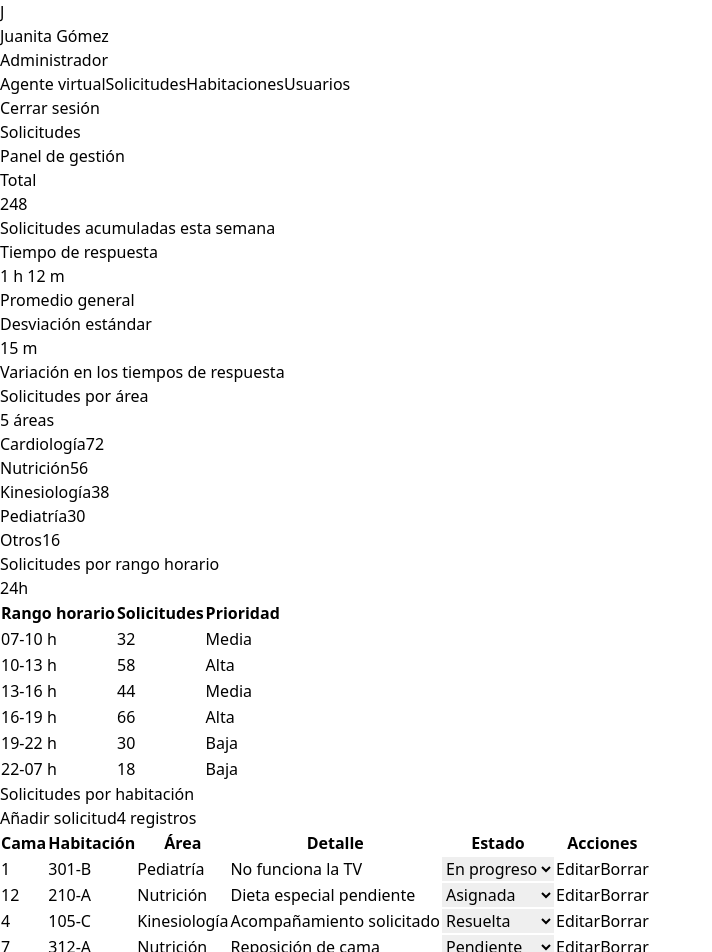
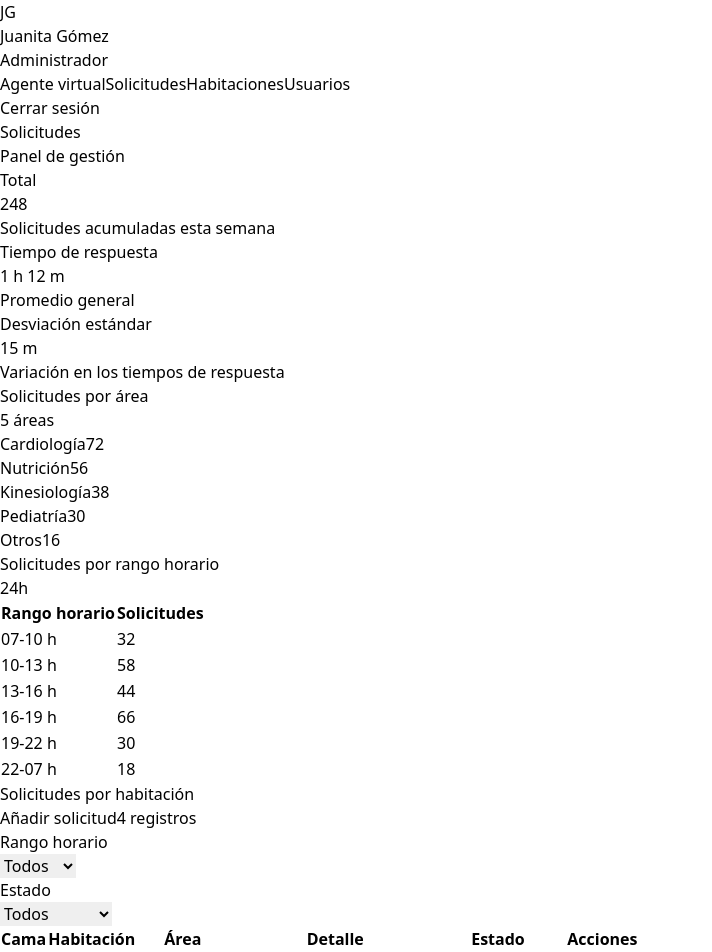
Before and after one commit to Grupo-2-Titulo/Front, a React (Vite) app: page /admin/solicitudes in a window 1280 px wide. Shown: the top 952 px of the page, without its empty margins (0-712 px from the left). Built offline with nearby package versions, Linux system fonts and the light colour scheme.

Commit message:
fix(Fix-some-incorrect-feats): delete some columns and add logic to profile image

```diff
--- a/src/pages/Admin.tsx
+++ b/src/pages/Admin.tsx
@@ -7,7 +7,22 @@ const navItems = [
   { label: 'Usuarios', to: '/admin/usuarios' },
 ]
 
+const ACTIVE_ADMIN = {
+  name: 'Juanita Gómez',
+  role: 'Administrador',
+}
+
+const getInitials = (name: string) =>
+  name
+    .split(' ')
+    .map(part => part.trim()[0])
+    .filter(Boolean)
+    .join('')
+    .slice(0, 2)
+    .toUpperCase()
+
 export default function Admin() {
+  const profileInitials = getInitials(ACTIVE_ADMIN.name)
   return (
     <div className="min-h-dvh bg-gradient-to-br from-purple-50 via-white to-white">
       <div className="mx-auto flex min-h-dvh max-w-6xl gap-6 px-4 py-10">
@@ -22,10 +37,10 @@ export default function Admin() {
             }
           >
             <div className="mx-auto grid h-16 w-16 place-items-center rounded-full bg-purple-600 text-3xl font-semibold text-white">
-              J
+              {profileInitials}
             </div>
-            <p className="mt-4 text-lg font-semibold text-gray-900">Juanita Gómez</p>
-            <p className="text-sm text-purple-500">Administrador</p>
+            <p className="mt-4 text-lg font-semibold text-gray-900">{ACTIVE_ADMIN.name}</p>
+            <p className="text-sm text-purple-500">{ACTIVE_ADMIN.role}</p>
           </NavLink>
 
           <div className="mt-6 border-t border-purple-100 pt-6">
--- a/src/pages/admin/AdminProfile.tsx
+++ b/src/pages/admin/AdminProfile.tsx
@@ -1,3 +1,8 @@
+const DEFAULT_PROFILE = {
+  name: 'Juanita Gómez',
+  email: 'juanita@ucchristus.cl',
+}
+
 export default function AdminProfile() {
   return (
     <div className="space-y-8">
@@ -14,7 +19,7 @@ export default function AdminProfile() {
           <input
             id="profile-name"
             type="text"
-            defaultValue="Juanita Gómez"
+            defaultValue={DEFAULT_PROFILE.name}
             className="mt-1 w-full rounded-2xl border border-purple-100 bg-white px-4 py-3 text-gray-900 placeholder:text-gray-400 focus:border-purple-400 focus:outline-none focus:ring-2 focus:ring-purple-100"
           />
         </div>
@@ -26,7 +31,7 @@ export default function AdminProfile() {
           <input
             id="profile-email"
             type="email"
-            defaultValue="juanita@ucchristus.cl"
+            defaultValue={DEFAULT_PROFILE.email}
             className="mt-1 w-full rounded-2xl border border-purple-100 bg-white px-4 py-3 text-gray-900 placeholder:text-gray-400 focus:border-purple-400 focus:outline-none focus:ring-2 focus:ring-purple-100"
           />
         </div>
@@ -41,18 +46,6 @@ export default function AdminProfile() {
             placeholder="••••••••"
             className="mt-1 w-full rounded-2xl border border-purple-100 bg-white px-4 py-3 text-gray-900 placeholder:text-gray-400 focus:border-purple-400 focus:outline-none focus:ring-2 focus:ring-purple-100"
           />
-        </div>
-
-        <div>
-          <label htmlFor="profile-image" className="block text-sm font-medium text-gray-700">
-            Imagen de perfil
-          </label>
-          <input
-            id="profile-image"
-            type="file"
-            className="mt-1 w-full rounded-2xl border border-dashed border-purple-200 bg-purple-50/40 px-4 py-3 text-sm text-gray-600 file:mr-4 file:rounded-2xl file:border-0 file:bg-purple-600 file:px-4 file:py-2 file:text-sm file:font-semibold file:text-white hover:border-purple-300"
-          />
-          <p className="mt-2 text-xs text-gray-500">Formatos aceptados: JPG, PNG (máx. 5MB)</p>
         </div>
 
         <div className="flex flex-wrap gap-3">
--- a/src/pages/admin/AdminRequests.tsx
+++ b/src/pages/admin/AdminRequests.tsx
@@ -42,11 +42,15 @@ const TIME_RANGES = [
 ]
 
 const STATUS_OPTIONS = ['Pendiente', 'Asignada', 'En progreso', 'Resuelta', 'Escalada']
+const ROOM_TIME_FILTERS = ['Todos', ...TIME_RANGES.map(range => range.range)]
+const STATUS_FILTERS = ['Todos', ...STATUS_OPTIONS]
 
 export default function AdminRequests() {
   const [requestList, setRequestList] = useState<Request[]>(INITIAL_REQUESTS)
   const [activeView, setActiveView] = useState<ManagementView>('none')
   const [selectedRequest, setSelectedRequest] = useState<Request | null>(null)
+  const [selectedTimeFilter, setSelectedTimeFilter] = useState<string>('Todos')
+  const [selectedStatusFilter, setSelectedStatusFilter] = useState<string>('Todos')
 
   const maxArea = Math.max(...AREA_DISTRIBUTION.map(item => item.count))
 
@@ -140,7 +144,6 @@ export default function AdminRequests() {
                 <tr>
                   <th className="px-4 py-3 text-left">Rango horario</th>
                   <th className="px-4 py-3 text-left">Solicitudes</th>
-                  <th className="px-4 py-3 text-left">Prioridad</th>
                 </tr>
               </thead>
               <tbody className="divide-y divide-purple-50 bg-white text-gray-700">
@@ -148,11 +151,6 @@ export default function AdminRequests() {
                   <tr key={range.range} className="hover:bg-purple-50/40">
                     <td className="px-4 py-3 font-semibold text-gray-900">{range.range}</td>
                     <td className="px-4 py-3">{range.count}</td>
-                    <td className="px-4 py-3">
-                      <span className="rounded-full bg-purple-50 px-3 py-1 text-xs font-semibold text-purple-600">
-                        {range.count > 50 ? 'Alta' : range.count > 30 ? 'Media' : 'Baja'}
-                      </span>
-                    </td>
                   </tr>
                 ))}
               </tbody>
@@ -177,6 +175,38 @@ export default function AdminRequests() {
             <span className="rounded-full bg-purple-100 px-3 py-1 text-xs font-semibold text-purple-700">
               {requestList.length} registros
             </span>
+          </div>
+        </div>
+
+        <div className="mt-6 grid gap-4 lg:grid-cols-2">
+          <div>
+            <p className="text-xs uppercase tracking-[0.4em] text-purple-400">Rango horario</p>
+            <select
+              value={selectedTimeFilter}
+              onChange={(event) => setSelectedTimeFilter(event.target.value)}
+              className="mt-3 w-full rounded-2xl border border-purple-100 bg-white px-4 py-3 text-sm font-semibold text-gray-900 focus:border-purple-400 focus:outline-none focus:ring-2 focus:ring-purple-100"
+            >
+              {ROOM_TIME_FILTERS.map(option => (
+                <option key={option} value={option}>
+                  {option}
+                </option>
+              ))}
+            </select>
+          </div>
+
+          <div>
+            <p className="text-xs uppercase tracking-[0.4em] text-purple-400">Estado</p>
+            <select
+              value={selectedStatusFilter}
+              onChange={(event) => setSelectedStatusFilter(event.target.value)}
+              className="mt-3 w-full rounded-2xl border border-purple-100 bg-white px-4 py-3 text-sm font-semibold text-gray-900 focus:border-purple-400 focus:outline-none focus:ring-2 focus:ring-purple-100"
+            >
+              {STATUS_FILTERS.map(option => (
+                <option key={option} value={option}>
+                  {option}
+                </option>
+              ))}
+            </select>
           </div>
         </div>
 
--- a/src/pages/admin/AdminUsers.tsx
+++ b/src/pages/admin/AdminUsers.tsx
@@ -1,6 +1,6 @@
 import { useState } from 'react'
 
-type ManagementView = 'none' | 'add' | 'edit' | 'delete' | 'password'
+type ManagementView = 'none' | 'add' | 'edit' | 'delete'
 
 const USERS = [
   { name: 'Juanita Gómez', username: 'juanita', email: 'juanita@ucchristus.cl', role: 'Administrador', password: '********' },
@@ -134,7 +134,6 @@ export default function AdminUsers() {
               <tr>
                 <th className="px-4 py-3 text-left">Nombre</th>
                 <th className="px-4 py-3 text-left">Usuario</th>
-                <th className="px-4 py-3 text-left">Contraseña</th>
                 <th className="px-4 py-3 text-left">Email</th>
                 <th className="px-4 py-3 text-left">Rol</th>
                 <th className="px-4 py-3 text-left">Acciones</th>
@@ -145,20 +144,6 @@ export default function AdminUsers() {
                 <tr key={user.username} className="hover:bg-purple-50/40">
                   <td className="px-4 py-3 font-semibold text-gray-900">{user.name}</td>
                   <td className="px-4 py-3">{user.username}</td>
-                  <td className="px-4 py-3">
-                    <div className="flex items-center gap-2">
-                      <span className="rounded-full bg-purple-50 px-3 py-1 text-xs font-semibold text-purple-500">
-                        ••••••••
-                      </span>
-                      <button
-                        type="button"
-                        onClick={() => openView('password', user)}
-                        className="text-xs font-semibold text-purple-600 hover:text-purple-800"
-                      >
-                        Ver
-                      </button>
-                    </div>
-                  </td>
                   <td className="px-4 py-3">{user.email}</td>
                   <td className="px-4 py-3">{user.role}</td>
                   <td className="px-4 py-3">
@@ -195,14 +180,11 @@ export default function AdminUsers() {
                 {activeView === 'add' && 'Añadir nuevo usuario'}
                 {activeView === 'edit' && `Editar ${selectedUser?.username}`}
                 {activeView === 'delete' && 'Eliminar usuario'}
-                {activeView === 'password' && 'Mostrar contraseña'}
               </h3>
               <p className="mt-1 text-sm text-gray-500">
                 {activeView === 'delete'
                   ? 'Esta acción es definitiva y no se puede deshacer.'
-                  : activeView === 'password'
-                    ? 'Confirma que deseas visualizar la contraseña de este usuario.'
-                    : 'Completa los datos para gestionar el usuario.'}
+                  : 'Completa los datos para gestionar el usuario.'}
               </p>
             </header>
 
@@ -232,28 +214,6 @@ export default function AdminUsers() {
                 </div>
               </div>
             )}
-
-            {activeView === 'password' && (
-              <div className="space-y-6">
-                <div className="rounded-2xl border border-amber-100 bg-amber-50/70 p-4 text-sm text-amber-700">
-                  Estás solicitando ver la contraseña de{' '}
-                  <span className="font-semibold text-amber-900">{selectedUser?.username}</span>. Esta
-                  acción revela datos sensibles; asegúrate de que nadie más esté mirando la pantalla.
-                </div>
-                <div className="rounded-2xl border border-purple-100 bg-purple-50/60 px-6 py-4 text-center text-2xl font-semibold text-gray-900">
-                  ********
-                </div>
-                <div className="flex flex-wrap justify-end gap-3">
-                  <button
-                    type="button"
-                    onClick={closeView}
-                    className="rounded-2xl bg-purple-600 px-6 py-2 text-sm font-semibold text-white shadow-lg shadow-purple-300/60 transition hover:bg-purple-700"
-                  >
-                    Entendido
-                  </button>
-                </div>
-              </div>
-            )}
           </div>
         </div>
       )}
```
